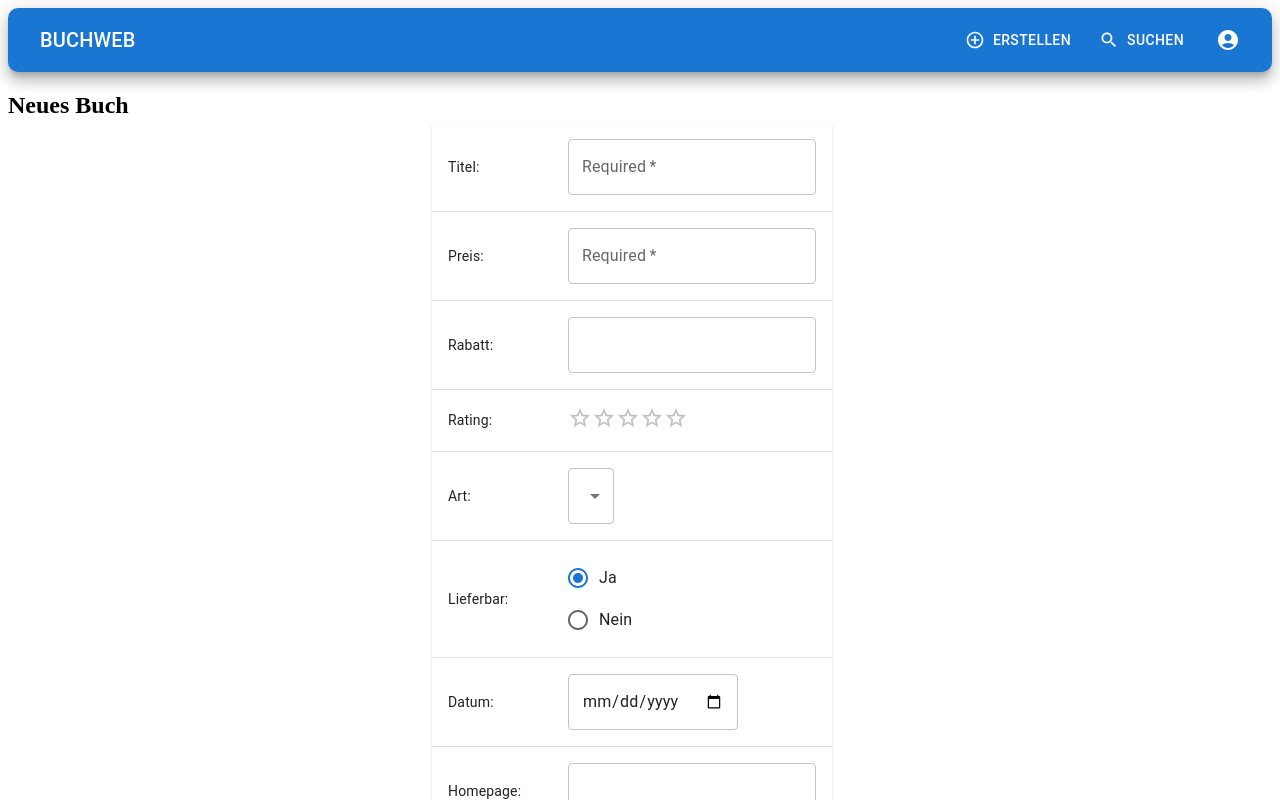
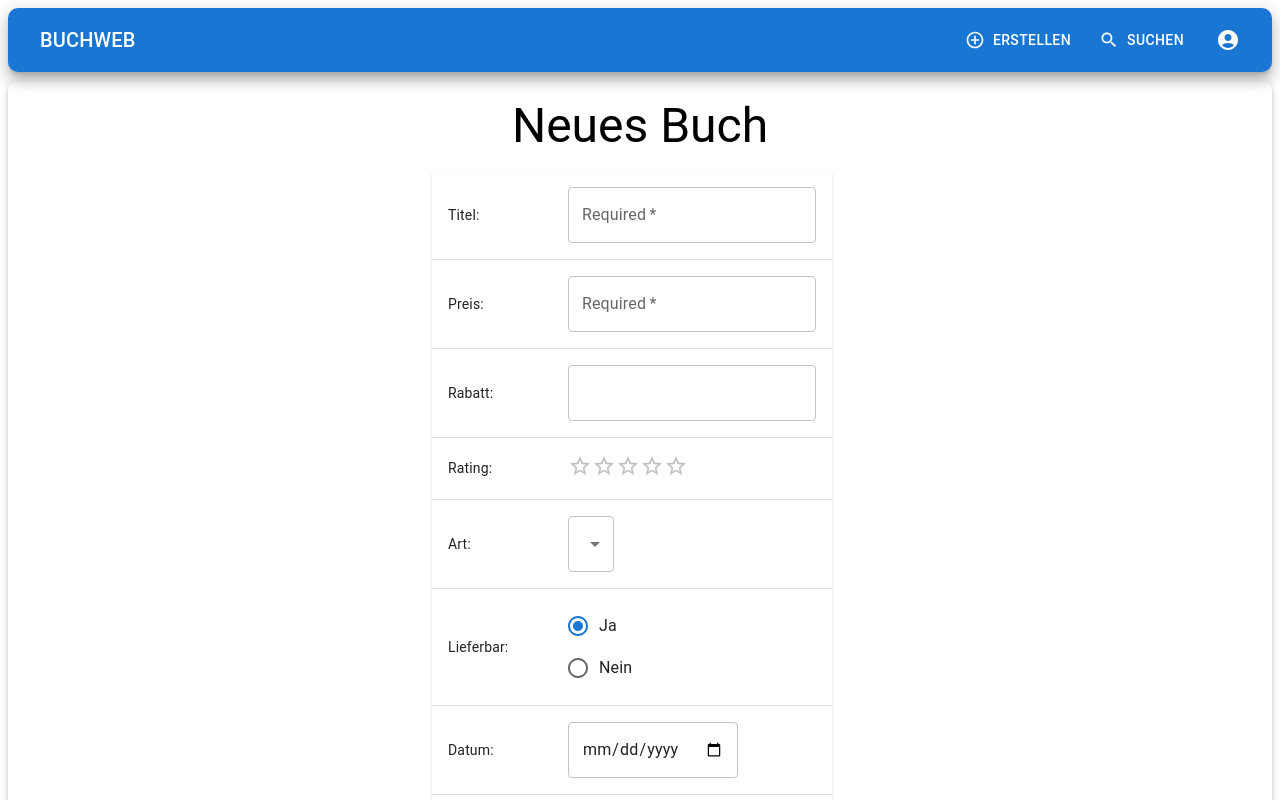
Before and after one commit to JanS20/Buch-Client-SWE, a React (Vite) app: page /add in a window 1280 px wide. Shown: the top 800 px of the page. Built offline with nearby package versions, Linux system fonts and the light colour scheme.

Commit message:
Style Updates

```diff
--- a/package.json
+++ b/package.json
@@ -15,7 +15,7 @@
     "@mui/icons-material": "^5.15.18",
     "@mui/material": "^5.15.18",
     "@mui/x-data-grid": "^7.6.1",
-    "axios": "^1.7.2",
+    "axios": "1.7.2",
     "react": "^18.2.0",
     "react-dom": "^18.2.0",
     "react-router-dom": "^6.23.1"
--- a/src/App.jsx
+++ b/src/App.jsx
@@ -1,5 +1,5 @@
 import { Routes, Route } from 'react-router-dom';
-import Navbar from './components/Navbar'; // Beachte den korrekten Pfad
+import Navbar from './components/navbar'; // Beachte den korrekten Pfad
 import BookEdit from './components/main/BookEdit'; // Beachte den korrekten Pfad
 import BookSearch from './components/main/BookSearch';
 import AddNewBook from './components/main/AddNewBook'; // Beachte den korrekten Pfad
--- a/src/components/form/AddNewBookForm.jsx
+++ b/src/components/form/AddNewBookForm.jsx
@@ -16,6 +16,8 @@ import {
   FormControlLabel,
   Checkbox,
   Rating,
+  Box,
+  Typography,
 } from '@mui/material';
 import StarIcon from '@mui/icons-material/Star';
 import PropTypes from 'prop-types';
@@ -166,12 +168,17 @@ const AddNewBookForm = ({ book, handleAddNewBook, feedbackMessage }) => {
   ]);
 
   return (
-    <div>
+    <Box p={2} bgcolor="background.paper" boxShadow={3} borderRadius={2}>
       <Grid
         container
         spacing={2}
         style={{ flexDirection: 'column', alignItems: 'center' }}
-      >
+        >
+        <Grid item xs={12}>
+          <Typography variant="h3" gutterBottom sx={{ fontSize: '3rem' }}>
+              Neues Buch
+          </Typography>
+        </Grid>
         <Paper>
           <TableContainer>
             <Table>
@@ -389,7 +396,7 @@ const AddNewBookForm = ({ book, handleAddNewBook, feedbackMessage }) => {
           )}
         </Grid>
       </Grid>
-    </div>
+    </Box>
   );
 };
 
--- a/src/components/form/BookEditForm.jsx
+++ b/src/components/form/BookEditForm.jsx
@@ -7,6 +7,8 @@ import {
   RadioGroup,
   Rating,
   TextField,
+  Box,
+  Typography,
 } from '@mui/material';
 import { useState, useEffect } from 'react';
 import { useNavigate, useParams } from 'react-router-dom';
@@ -172,8 +174,13 @@ const BookEditForm = ({ book, etag }) => {
   };
 
   return (
-    <div>
+    <Box p={2} bgcolor="background.paper" boxShadow={3} borderRadius={2}>
       <Grid container spacing={4}>
+      <Grid item xs={12}>
+          <Typography variant="h3" gutterBottom sx={{ fontSize: '3rem' }}>
+          Ändern
+          </Typography>
+        </Grid>
         <Grid item xs={12}>
           <TextField
             name="titel"
@@ -315,7 +322,7 @@ const BookEditForm = ({ book, etag }) => {
           </Button>
         </Grid>
       </Grid>
-    </div>
+    </Box>
   );
 };
 
--- a/src/components/form/BookSearchForm.jsx
+++ b/src/components/form/BookSearchForm.jsx
@@ -9,7 +9,6 @@ import {
   TextField,
   Typography,
   IconButton,
-  Divider,
   Rating,
 } from '@mui/material';
 import { DataGrid } from '@mui/x-data-grid';
@@ -41,10 +40,9 @@ const BookSearchForm = ({
   handleReset,
 }) => {
   return (
-    <div>
+    <Box p={2} bgcolor="background.paper" boxShadow={3} borderRadius={2}>
       <Grid container spacing={2}>
         <Grid item xs={12}>
-        <Divider></Divider>
         </Grid>
         <Grid item xs={12} sm={12}>
           <TextField
@@ -231,7 +229,7 @@ const BookSearchForm = ({
           />
         </Box>
       ) : null}
-    </div>
+    </Box>
   );
 };
 
--- a/src/components/main/AddNewBook.jsx
+++ b/src/components/main/AddNewBook.jsx
@@ -54,8 +54,7 @@ const AddNewBook = () => {
   };
 
   return (
-    <div>
-      <h2>Neues Buch</h2>
+    <div style={{ marginTop: '10px' }}>
       <AddNewBookForm
         handleAddNewBook={handleAddNewBook}
         book={book}
--- a/src/components/main/BookDetails.jsx
+++ b/src/components/main/BookDetails.jsx
@@ -67,7 +67,7 @@ const BookDetails = () => {
   }
 
   return (
-    <div>
+    <div style={{ marginTop: '10px' }}>
       <BookDetailsForm
         book={book}
         deleteBook={deleteBook}
--- a/src/components/main/BookEdit.jsx
+++ b/src/components/main/BookEdit.jsx
@@ -39,8 +39,7 @@ const BookEdit = () => {
   }
 
   return (
-    <div>
-      <h2>Ändern</h2>
+    <div style={{ marginTop: '10px' }}>
       <BookEditForm book={book} etag={etag} />
     </div>
   );
--- a/src/components/main/BookSearch.jsx
+++ b/src/components/main/BookSearch.jsx
@@ -124,7 +124,7 @@ const BookSearch = () => {
   };
 
   return (
-    <div>
+    <div style={{ marginTop: '10px' }}>
       <SearchForm
         searchIsbn={searchIsbn}
         setSearchIsbn={setSearchIsbn}
```
Also changed, not shown: 1 other file (tests, documents, lock files or other folders).
